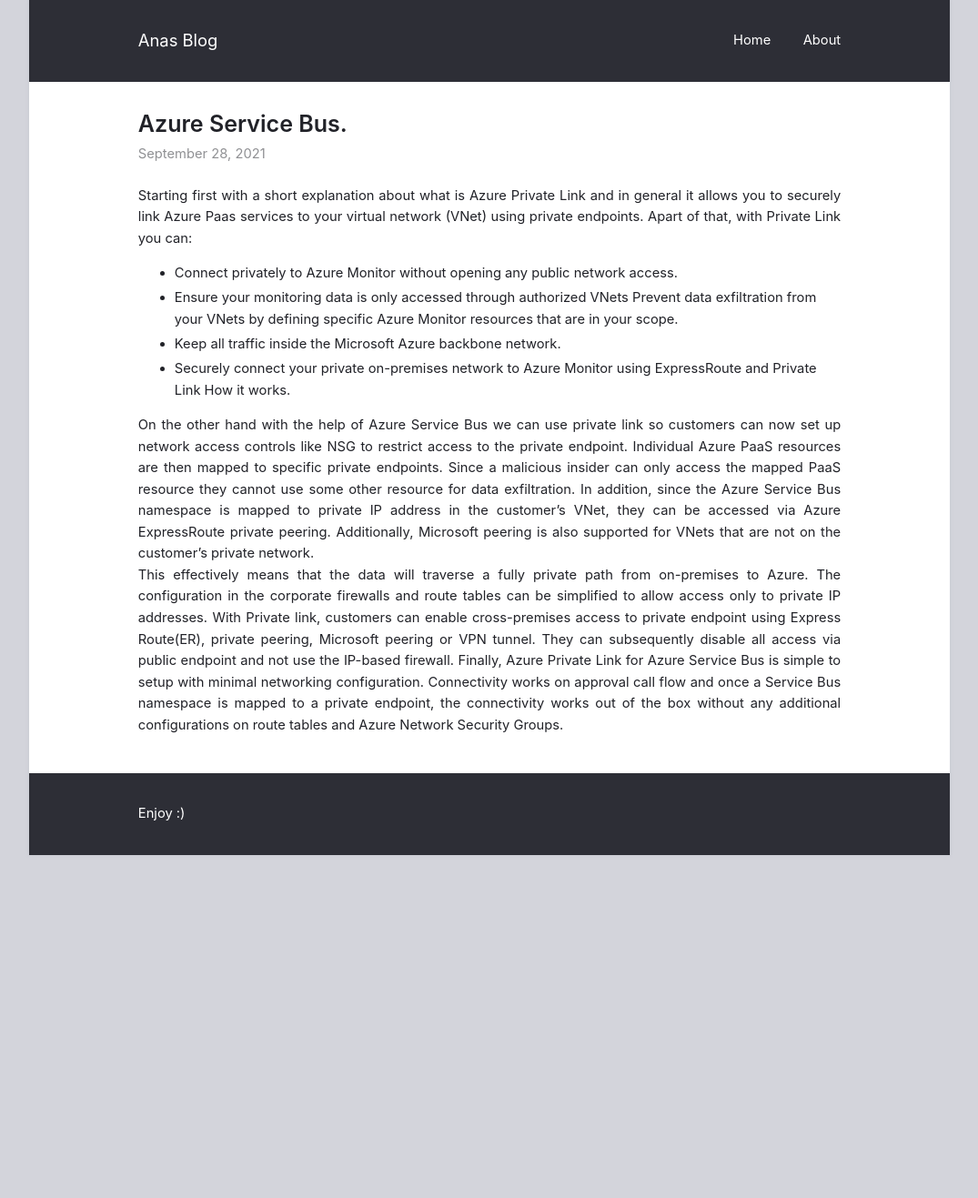
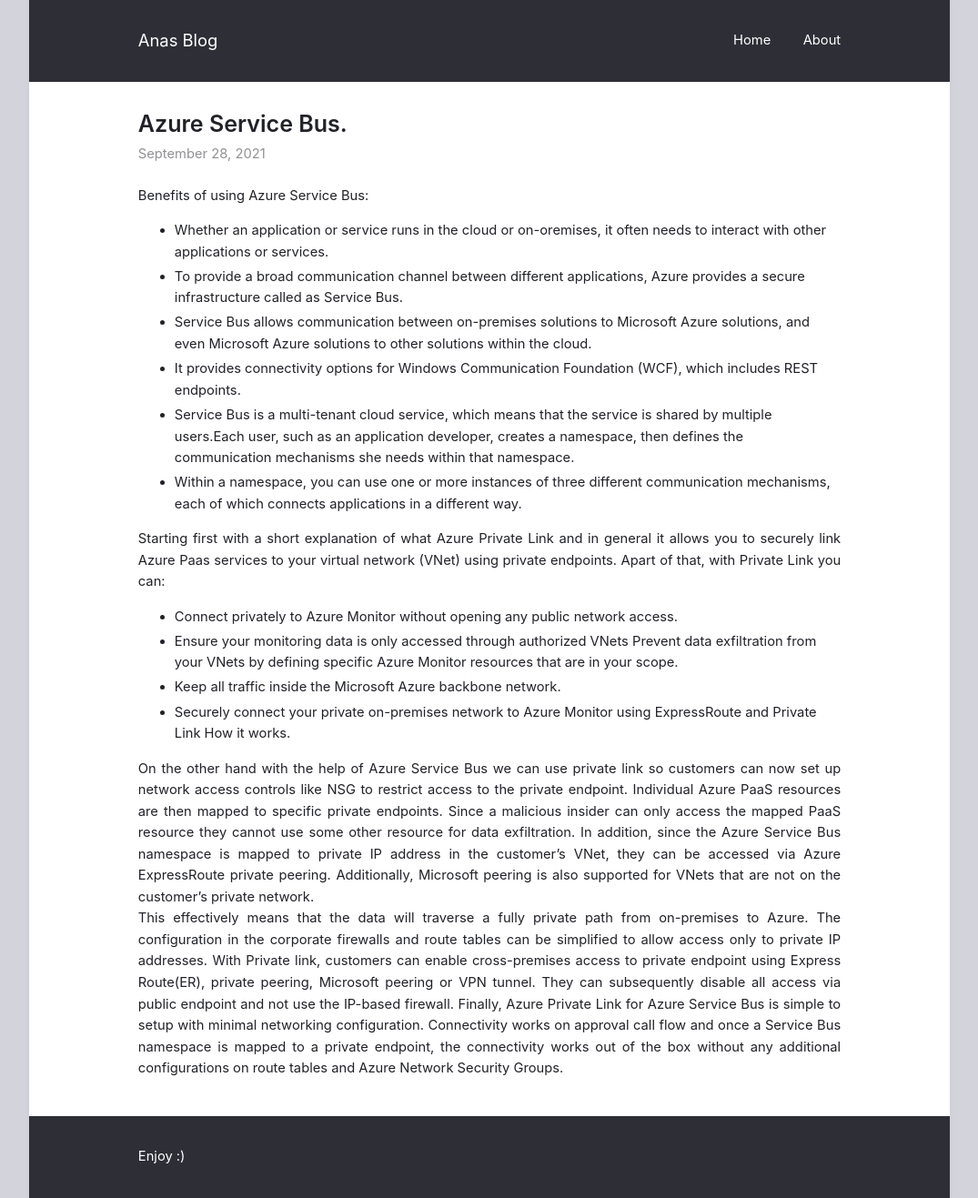
Before and after one commit to ItsAnass/ItsAnass.github.io, a Jekyll site: the page built from _posts/2021-09-28-Cloud-Network.md, in a window 1280 px wide. Shown: the whole page at 91% size, without its empty margins (102-1177 px from the left). Built offline with Jekyll 4.4.1, drawn with Linux system fonts in a browser that asks for light colours; before the commit the page ends 940 px from its top, so only the background shows below that.

Commit message:
Update 2021-09-28-Cloud-Network.md

```diff
--- a/_posts/2021-09-28-Cloud-Network.md
+++ b/_posts/2021-09-28-Cloud-Network.md
@@ -2,7 +2,16 @@
 title: "Azure Service Bus."
 layout: post
 ---
-Starting first with a short explanation about what is Azure Private Link and in general it allows you to securely link Azure Paas services to your virtual network (VNet) using private endpoints. Apart of that, with Private Link you can:
+Benefits of using Azure Service Bus:
+
+* Whether an application or service runs in the cloud or on-oremises, it often needs to interact with other applications or services.
+* To provide a broad communication channel between different applications, Azure provides a secure infrastructure called as Service Bus.
+* Service Bus allows communication between on-premises solutions to Microsoft Azure solutions, and even Microsoft Azure solutions to other solutions within the cloud.
+* It provides connectivity options for Windows Communication Foundation (WCF), which includes REST endpoints.
+* Service Bus is a multi-tenant cloud service, which means that the service is shared by multiple users.Each user, such as an application developer, creates a namespace, then defines the communication mechanisms she needs within that namespace.
+* Within a namespace, you can use one or more instances of three different communication mechanisms, each of which connects applications in a different way.
+
+Starting first with a short explanation of what Azure Private Link and in general it allows you to securely link Azure Paas services to your virtual network (VNet) using private endpoints. Apart of that, with Private Link you can:
 
 * Connect privately to Azure Monitor without opening any public network access.
 * Ensure your monitoring data is only accessed through authorized VNets Prevent data exfiltration from your VNets by defining specific Azure Monitor resources that are in your scope.
```
